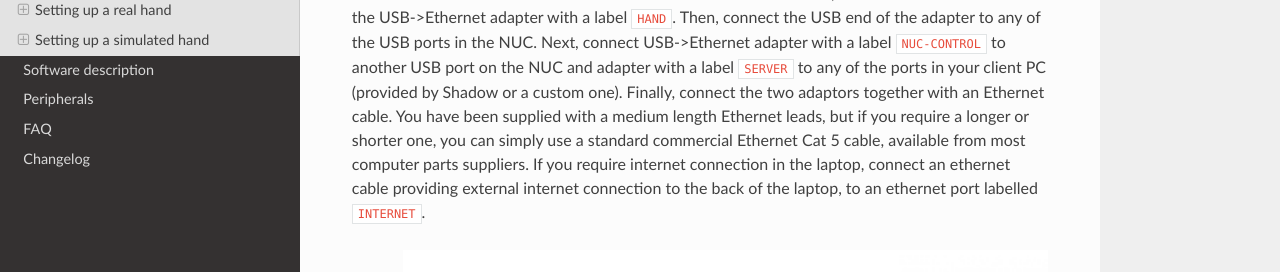
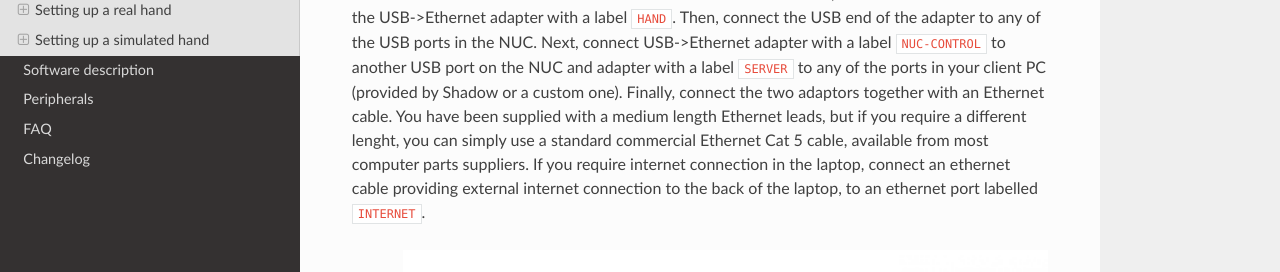
Before and after one commit to shadow-robot/sr_dexterous_hand_documentation, a Sphinx documentation site: the page built from docs/user_guide/1_setting_up_the_hand.md, in a window 1280 px wide and 900 px high, scrolled down 1799 px. Shown: the part 200-472 px from the top of the window. Built offline with Sphinx 7.4.7 and the Read the Docs theme 2.0.0, drawn with Linux system fonts in a browser that asks for light colours.

Commit message:
fixing text

```diff
--- a/docs/user_guide/1_setting_up_the_hand.md
+++ b/docs/user_guide/1_setting_up_the_hand.md
@@ -55,7 +55,7 @@ If your hand already has cables fitted, then you can simply connect the EtherCAT
 ![Connecting cables](../img/connecting_cables_external.png)
 
 **EtherCAT**: Connect the Ethernet cable to the hand's Ethernet socket, and connect the other end to the USB->Ethernet adapter with a label `HAND`. Then, connect the USB end of the adapter to any of the USB ports in the NUC. Next, connect USB->Ethernet adapter with a label `NUC-CONTROL` to another USB port on the NUC and adapter with a label `SERVER` to any of the ports in your client PC (provided by Shadow or a custom one). Finally, connect the two adaptors together with an Ethernet cable.
-You have been supplied with a medium length Ethernet leads, but if you require a longer or shorter one, you can simply use a standard commercial Ethernet Cat 5 cable, available from most computer parts suppliers. If you require internet connection in the laptop, connect an ethernet cable providing external internet connection to the back of the laptop, to an ethernet port labelled `INTERNET`.
+You have been supplied with a medium length Ethernet leads, but if you require a different lenght, you can simply use a standard commercial Ethernet Cat 5 cable, available from most computer parts suppliers. If you require internet connection in the laptop, connect an ethernet cable providing external internet connection to the back of the laptop, to an ethernet port labelled `INTERNET`.
 
 ![Connections_diagram](../img/hand_connections_diagram.png)
 
```
